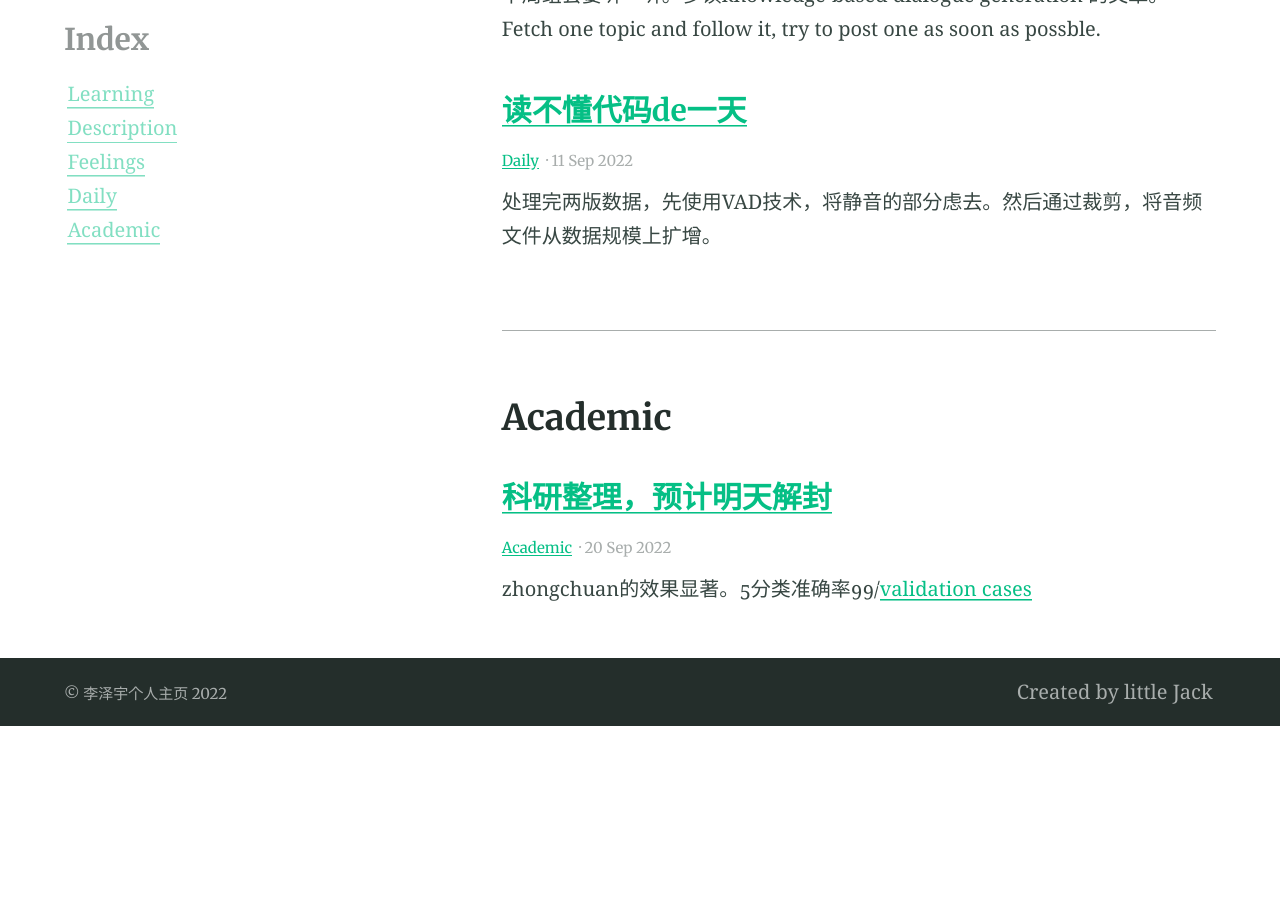
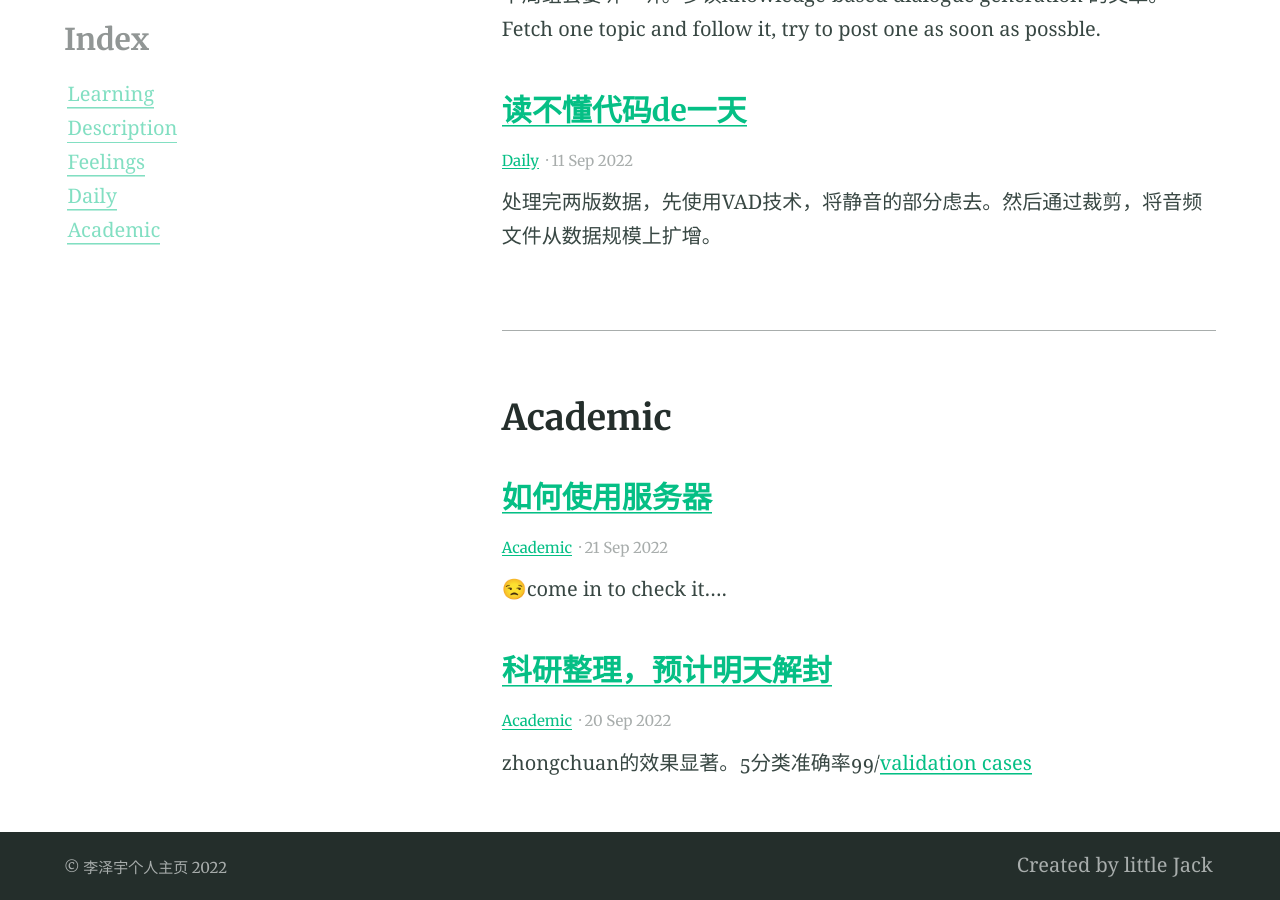
Before and after one commit to lizeyujack/lizeyujack.github.io, a Jekyll site: the page built from categories.md, in a window 1280 px wide and 900 px high, scrolled down 1825 px. Built offline with Jekyll 4.4.1, drawn with Linux system fonts in a browser that asks for light colours; before the commit the page ends 2551 px from its top, so only the background shows below that; part of the change alters nothing that is shown.

Commit message:
Update 2022-09-21-example-post-nine.md

```diff
--- a/_posts/2022-09-21-example-post-nine.md
+++ b/_posts/2022-09-21-example-post-nine.md
@@ -1,7 +1,7 @@
 ---
 title: 如何使用服务器
-categories:Academic
-- need to be added
+categories:
+- Academic
 feature_image: ""
 ---
 😒come in to check it....
```
